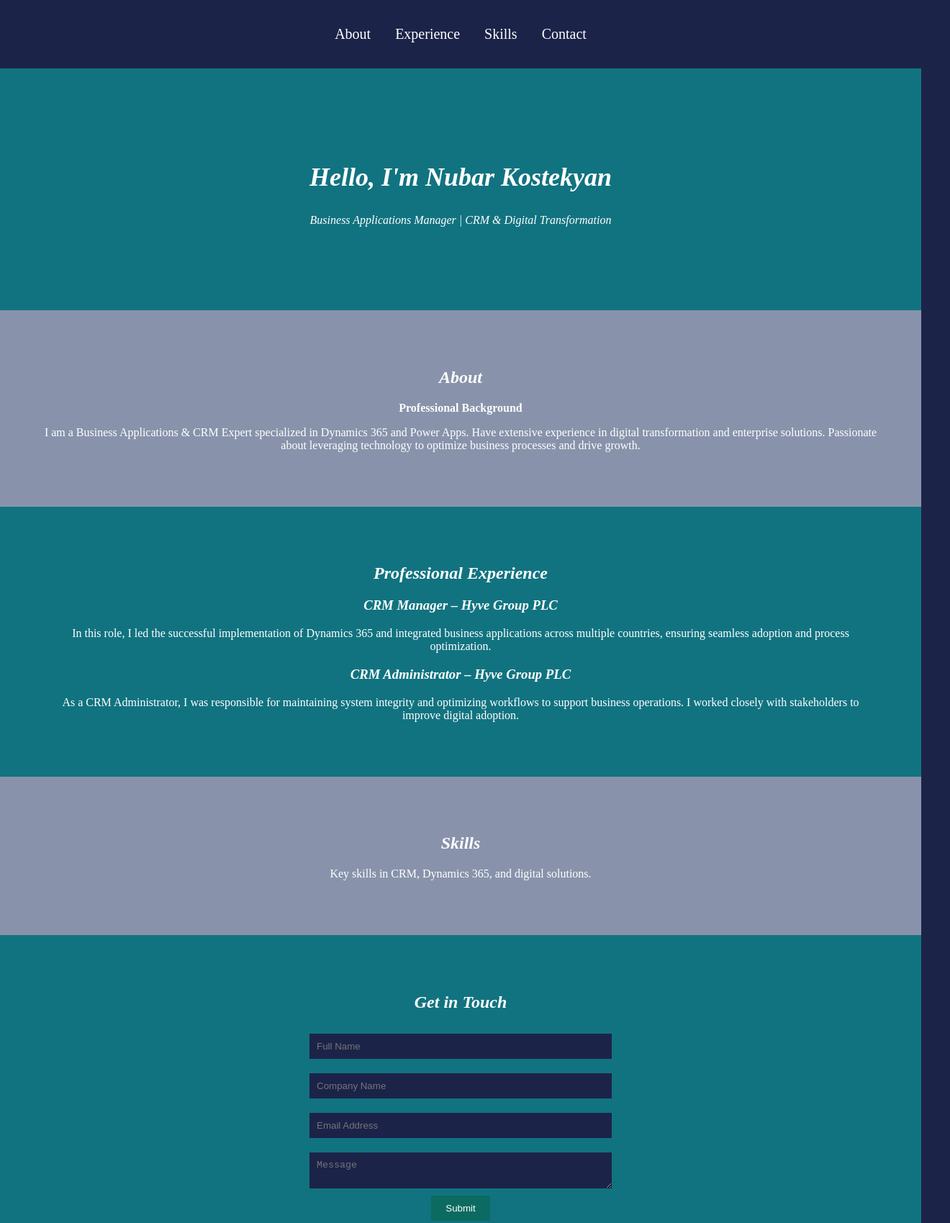
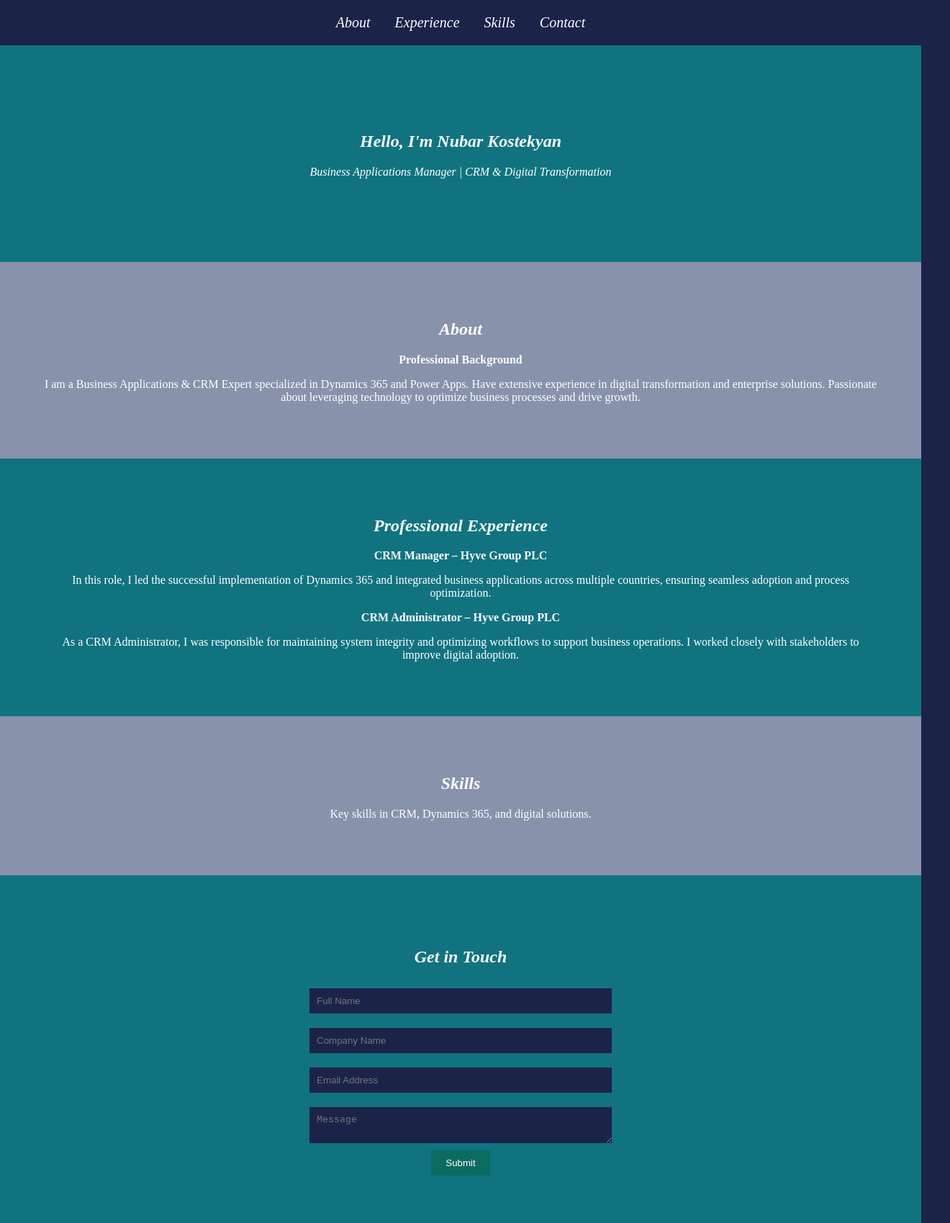
Before and after one commit to Maderass/nk_project, a plain HTML site: page index.html in a window 1280 px wide. Shown: the top 1699 px of the page at 72% size, 1320 px wide, since content can reach past the window. Drawn offline with Linux system fonts and the light colour scheme.

Commit message:
güncelleme 1

```diff
--- a/assets/styles.css
+++ b/assets/styles.css
@@ -5,6 +5,7 @@ body {
     padding: 0;
     background-color: #1C2349;
     color: white;
+    overflow-x: hidden; /* Sağdaki mavi şerit sorununu giderir */
 }
 
 h1, h2, h3 {
@@ -14,6 +15,8 @@ h1, h2, h3 {
 section {
     padding: 60px;
     text-align: center;
+    width: 100%;
+    box-sizing: border-box;
 }
 
 /* Header */
@@ -21,11 +24,13 @@ header {
     background-color: #1C2349;
     padding: 20px 0;
     text-align: center;
+    width: 100%;
 }
 
 nav ul {
     list-style-type: none;
     padding: 0;
+    margin: 0;
 }
 
 nav ul li {
@@ -34,41 +39,45 @@ nav ul li {
 }
 
 nav ul li a {
+    color: white;
     text-decoration: none;
     font-size: 20px;
-    color: white;
+    font-style: italic;
 }
 
 /* Hero Section */
 #hero {
     background-color: #117380;
     padding: 100px 20px;
-}
-
-#hero h1 {
-    font-size: 36px;
+    width: 100%;
 }
 
 /* About Section */
 #about {
     background-color: #8893AB;
+    width: 100%;
 }
 
 /* Experience Section */
 #experience {
     background-color: #117380;
+    width: 100%;
 }
 
 /* Skills Section */
 #skills {
     background-color: #8893AB;
+    width: 100%;
 }
 
 /* Contact Section */
 #contact {
     background-color: #117380;
+    width: 100%;
+    padding: 80px 0;
 }
 
+/* Form */
 form {
     display: flex;
     flex-direction: column;
@@ -103,6 +112,7 @@ footer {
     align-items: center;
     text-align: center;
     width: 100%;
+    box-sizing: border-box;
 }
 
 .footer-left {
--- a/index.html
+++ b/index.html
@@ -3,7 +3,7 @@
 <head>
     <meta charset="UTF-8">
     <meta name="viewport" content="width=device-width, initial-scale=1.0">
-    <title>Nubar Kostekyan</title>
+    <title>Nubar Kostekyan - Portfolio</title>
     <link rel="stylesheet" href="assets/styles.css">
 </head>
 <body>
@@ -28,48 +28,39 @@
 
     <!-- About Section -->
     <section id="about">
-        <h2>About</h2>
+        <h2><em>About</em></h2>
         <p><strong>Professional Background</strong></p>
-        <p>
-            I am a Business Applications & CRM Expert specialized in Dynamics 365 and Power Apps.
-            Have extensive experience in digital transformation and enterprise solutions.
-            Passionate about leveraging technology to optimize business processes and drive growth.
-        </p>
+        <p>I am a Business Applications & CRM Expert specialized in Dynamics 365 and Power Apps.
+           Have extensive experience in digital transformation and enterprise solutions.
+           Passionate about leveraging technology to optimize business processes and drive growth.</p>
     </section>
 
     <!-- Experience Section -->
     <section id="experience">
-        <h2>Professional Experience</h2>
-        <div>
-            <h3>CRM Manager – Hyve Group PLC</h3>
-            <p>
-                In this role, I led the successful implementation of Dynamics 365 and integrated business
-                applications across multiple countries, ensuring seamless adoption and process optimization.
-            </p>
-        </div>
-        <div>
-            <h3>CRM Administrator – Hyve Group PLC</h3>
-            <p>
-                As a CRM Administrator, I was responsible for maintaining system integrity and optimizing
-                workflows to support business operations. I worked closely with stakeholders to improve digital adoption.
-            </p>
-        </div>
+        <h2><em>Professional Experience</em></h2>
+        <p><strong>CRM Manager – Hyve Group PLC</strong></p>
+        <p>In this role, I led the successful implementation of Dynamics 365 and integrated business applications across multiple countries,
+           ensuring seamless adoption and process optimization.</p>
+
+        <p><strong>CRM Administrator – Hyve Group PLC</strong></p>
+        <p>As a CRM Administrator, I was responsible for maintaining system integrity and optimizing workflows
+           to support business operations. I worked closely with stakeholders to improve digital adoption.</p>
     </section>
 
     <!-- Skills Section -->
     <section id="skills">
-        <h2>Skills</h2>
+        <h2><em>Skills</em></h2>
         <p>Key skills in CRM, Dynamics 365, and digital solutions.</p>
     </section>
 
-    <!-- Contact Form Section -->
+    <!-- Contact Section -->
     <section id="contact">
-        <h2>Get in Touch</h2>
+        <h2><em>Get in Touch</em></h2>
         <form>
-            <input type="text" name="fullname" placeholder="Full Name">
-            <input type="text" name="company" placeholder="Company Name">
-            <input type="email" name="email" placeholder="Email Address">
-            <textarea name="message" placeholder="Message"></textarea>
+            <input type="text" placeholder="Full Name" required>
+            <input type="text" placeholder="Company Name">
+            <input type="email" placeholder="Email Address" required>
+            <textarea placeholder="Message" required></textarea>
             <button type="submit">Submit</button>
         </form>
     </section>
@@ -83,7 +74,7 @@
             <p>© 2025 Nubar Kostekyan | All Rights Reserved.</p>
         </div>
         <div class="footer-right">
-            <a href="https://linkedin.com/in/nubarkostekyan" target="_blank">
+            <a href="https://linkedin.com" target="_blank">
                 <img src="assets/linkedin-icon.png" alt="LinkedIn">
             </a>
         </div>
```
